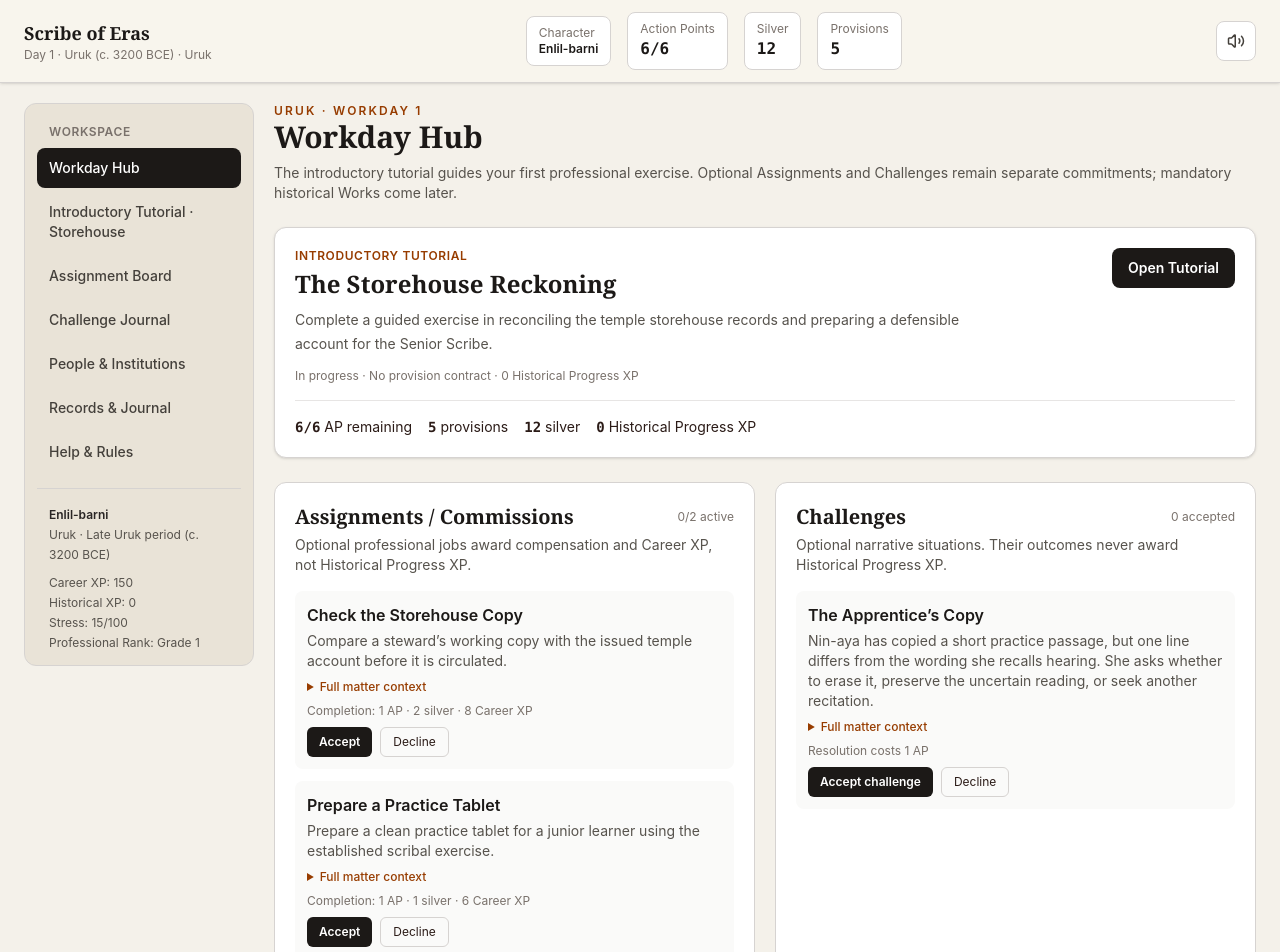
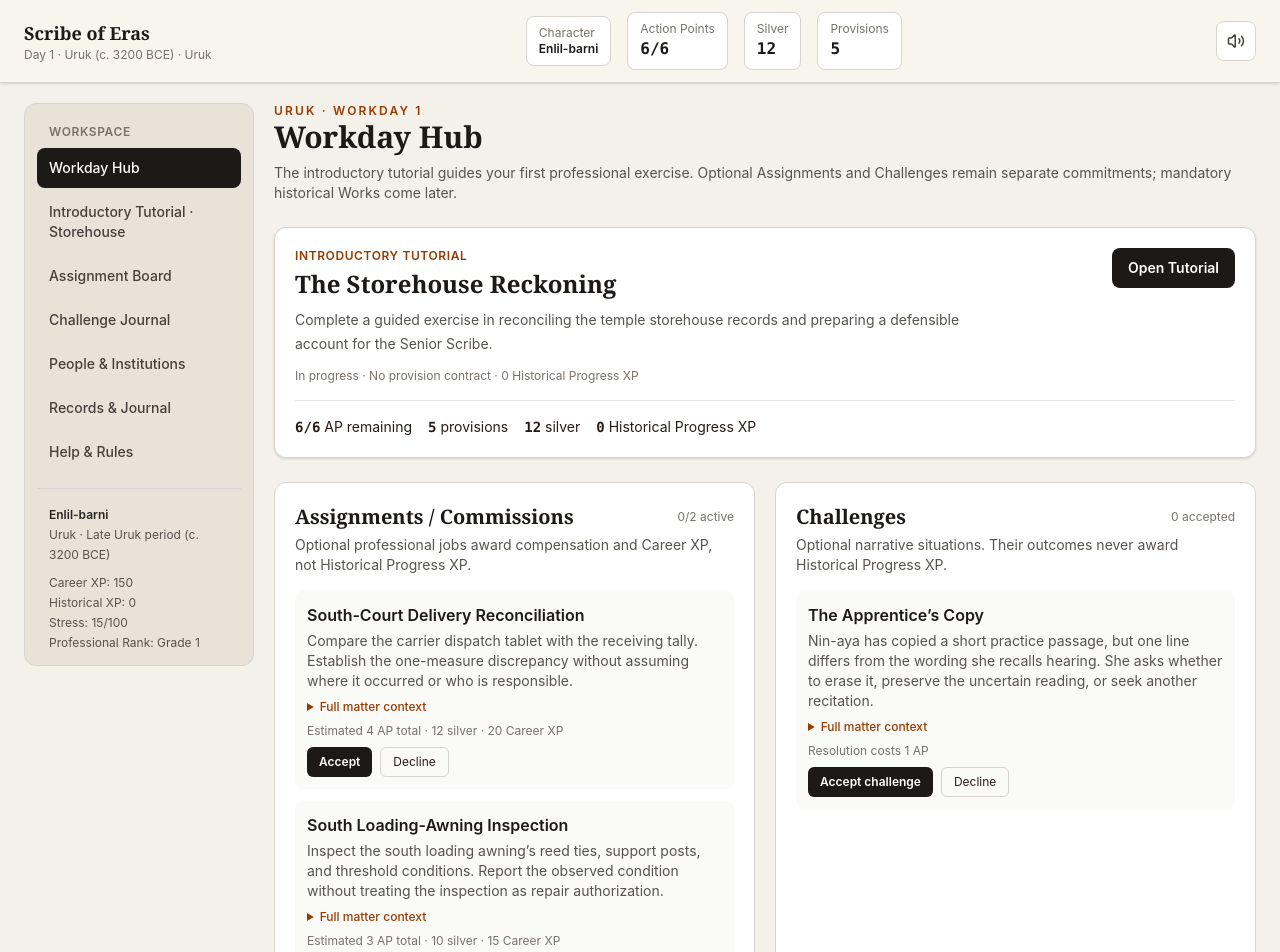
Before and after one commit to JawnGrimm/eras, a React (Vite) app: page / in a window 1280 px wide. Shown: the top 952 px of the page. Built offline with nearby package versions, Linux system fonts and the light colour scheme.

Commit message:
Replace instant Day 1 starter cards with interactive generated assignments

```diff
--- a/src/state/newGameState.ts
+++ b/src/state/newGameState.ts
@@ -1,8 +1,9 @@
 import { transitionGame } from '../engine/actionEconomy';
+import { generateDailyAssignments } from '../engine/assignmentGenerator';
 import { INITIAL_PERSON_ID, createInitialGameState } from './initialState';
-import type { AssignmentOffer, ChallengeInstance, GameState, OpportunityDeliveryChannel } from './types';
-import type { AssignmentId, ChallengeId, PersonId } from './ids';
-import { STOREHOUSE_WORK_ID, STOREHOUSE_INSTITUTION_ID, STOREHOUSE_PEOPLE, storehouseReckoning } from '../works/storehouseReckoning';
+import type { ChallengeInstance, GameState } from './types';
+import type { ChallengeId, PersonId } from './ids';
+import { STOREHOUSE_WORK_ID, STOREHOUSE_PEOPLE, storehouseReckoning } from '../works/storehouseReckoning';
 import { ASSIGNMENT_ACTIVITY_CATALOG } from '../content/assignments/northBayRoofInspection';
 
 /** The production Work catalog is supplied to every bootstrap transition. */
@@ -11,69 +12,6 @@ export const INITIAL_ASSIGNMENT_ACTIVITY_CATALOG = ASSIGNMENT_ACTIVITY_CATALOG;
 export const INITIAL_WORK_CATALOG = {
   [STOREHOUSE_WORK_ID]: storehouseReckoning,
 } as const;
-
-const baseline: OpportunityDeliveryChannel = {
-  kind: 'baseline_reach',
-  explanation: 'This matter is within the character’s ordinary professional reach in Uruk.',
-};
-
-function starterAssignments(): Array<Omit<AssignmentOffer, 'offeredDay' | 'expiresDay' | 'status' | 'lapsedDuringMandatoryWork'>> {
-  return [
-    {
-      id: 'assignment-storehouse-copy-check' as AssignmentId,
-      title: 'Check the Storehouse Copy',
-      description: 'Compare a steward’s working copy with the issued temple account before it is circulated.',
-      employer: { kind: 'institution', id: STOREHOUSE_INSTITUTION_ID },
-      category: 'document_copying',
-      commodity: 'barley',
-      context: {
-        what: 'Verify a working copy of the latest storehouse issue account.',
-        who: ['Ur-Nanna, Storehouse Steward', 'Enlil-barni, junior scribe'],
-        quantity: 'One tablet copy covering 30 standard measures of barley.',
-        when: 'Day 1, before the next routine issue.',
-        where: 'Temple Storehouse, Uruk',
-        from: 'The temple issue tablet held by the storehouse.',
-        to: 'Ur-Nanna, Storehouse Steward.',
-        purpose: 'Prevent a copying error from entering the steward’s working records.',
-        responsibility: ['The scribe must compare the copy against the source and report discrepancies without silently correcting the original.'],
-        authority: 'The steward may request a copy check; the scribe does not authorize stock movement.',
-        provenance: ['The steward’s request and the existing temple issue tablet.'],
-      },
-      requiredSkills: {},
-      difficulty: 'routine',
-      apCost: 1,
-      compensation: { money: 2, provisions: 0 },
-      careerXpReward: 8,
-      deliveryChannels: [baseline],
-    },
-    {
-      id: 'assignment-apprentice-tablet-preparation' as AssignmentId,
-      title: 'Prepare a Practice Tablet',
-      description: 'Prepare a clean practice tablet for a junior learner using the established scribal exercise.',
-      employer: { kind: 'person', id: STOREHOUSE_PEOPLE.seniorScribe },
-      category: 'scribal_training',
-      context: {
-        what: 'Prepare one practice tablet for supervised copying instruction.',
-        who: ['Shuruppak-ilu, Senior Scribe', 'Nin-aya, apprentice', 'Enlil-barni, assisting scribe'],
-        quantity: 'One prepared practice tablet.',
-        when: 'Day 1, during the morning instruction period.',
-        where: 'Temple scribal room, Uruk',
-        from: 'The Senior Scribe’s approved exercise text.',
-        to: 'Nin-aya, apprentice.',
-        purpose: 'Provide a legible exercise copy for supervised practice.',
-        responsibility: ['The assisting scribe prepares the tablet; the Senior Scribe remains responsible for instruction and review.'],
-        authority: 'The Senior Scribe controls the exercise text and approves its use.',
-        provenance: ['The Senior Scribe’s instruction and approved exercise text.'],
-      },
-      requiredSkills: {},
-      difficulty: 'routine',
-      apCost: 1,
-      compensation: { money: 1, provisions: 0 },
-      careerXpReward: 6,
-      deliveryChannels: [baseline],
-    },
-  ];
-}
 
 function starterChallenge(): Omit<ChallengeInstance, 'status' | 'assigneePersonId'> {
   return {
@@ -144,7 +82,6 @@ export function createNewGameState(): GameState {
   const catalog = INITIAL_WORK_CATALOG;
   const actions = [
     { type: 'START_WORK', workId: STOREHOUSE_WORK_ID } as const,
-    ...starterAssignments().map((offer) => ({ type: 'PRESENT_ASSIGNMENT', offer } as const)),
     { type: 'PRESENT_CHALLENGE', challenge: starterChallenge() } as const,
   ];
   for (const action of actions) {
@@ -154,5 +91,5 @@ export function createNewGameState(): GameState {
     }
     state = result.state;
   }
-  return state;
+  return generateDailyAssignments(state);
 }
```
